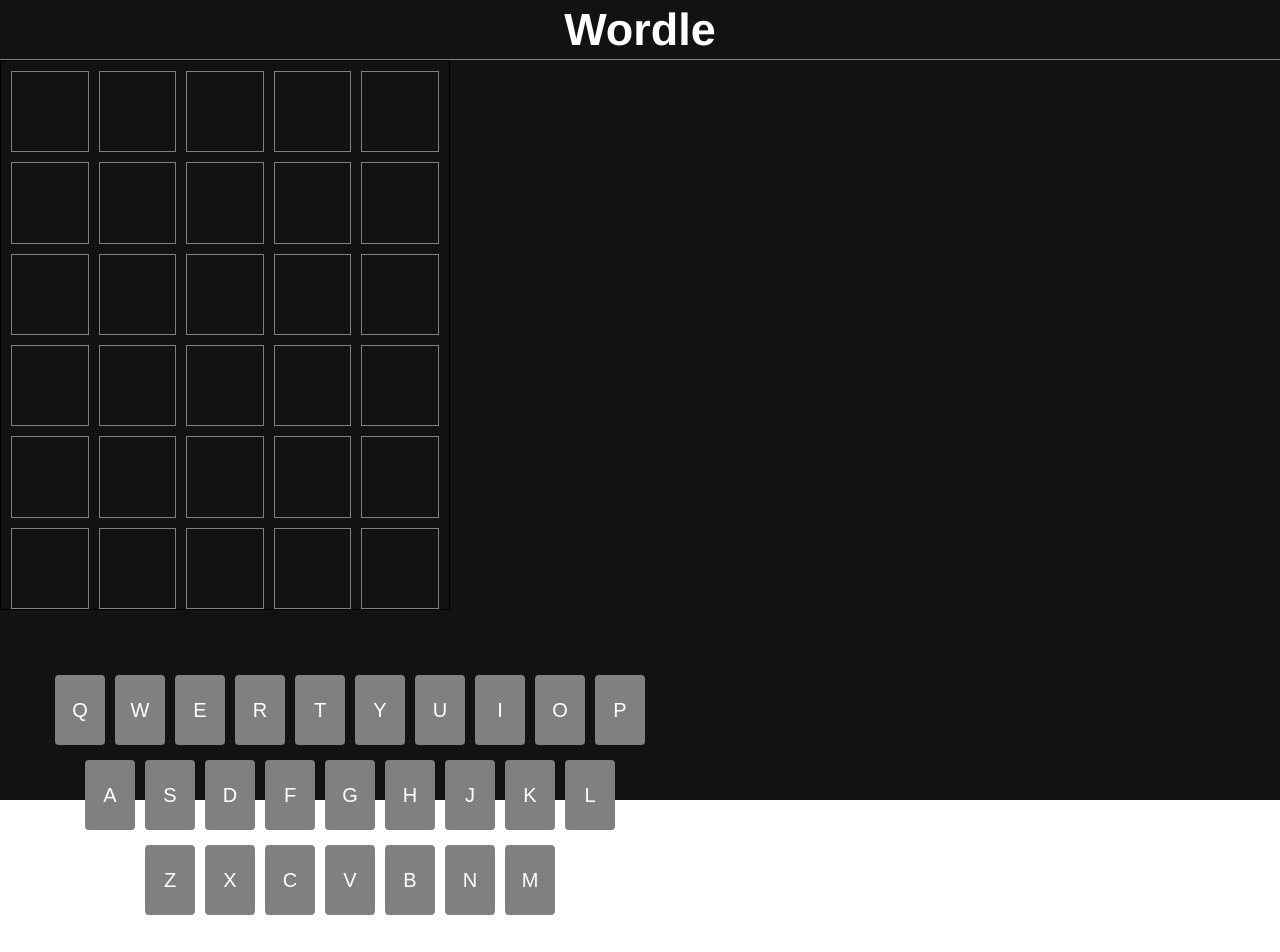
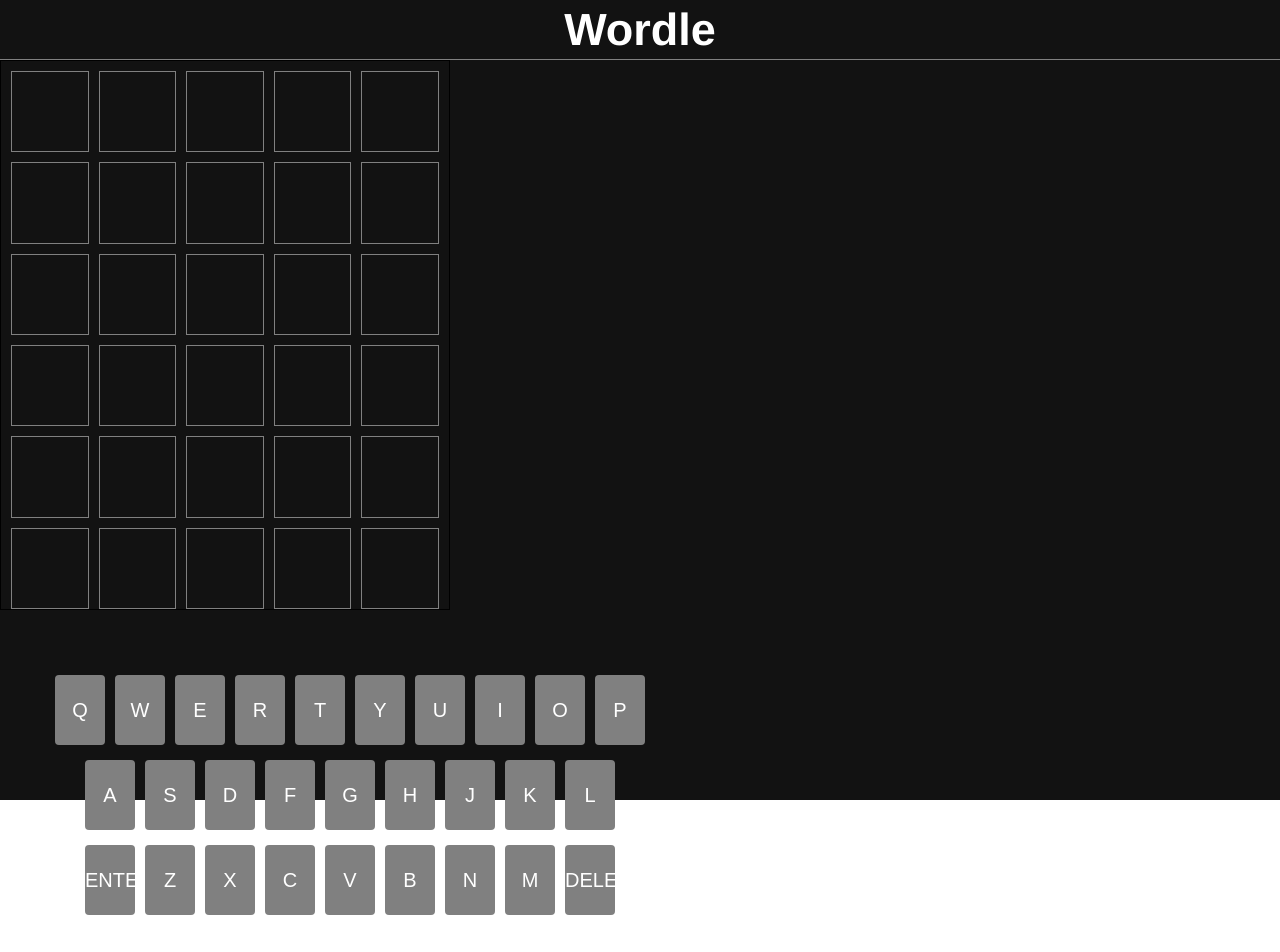
Before and after one commit to towsif031/wordle-clone-with-react, a React (Create React App) app: page / in a window 1280 px wide. Shown: the top 952 px of the page. Built offline with nearby package versions, Linux system fonts and the light colour scheme.

Commit message:
enter and delete key.

```diff
--- a/src/components/Keyboard.jsx
+++ b/src/components/Keyboard.jsx
@@ -18,9 +18,11 @@
 				))}
 			</div>
 			<div className="line3">
+				<Key keyVal={'ENTER'} />
 				{keys3.map((key) => (
 					<Key keyVal={key} />
 				))}
+				<Key keyVal={'DELETE'} />
 			</div>
 		</div>
 	);
```
